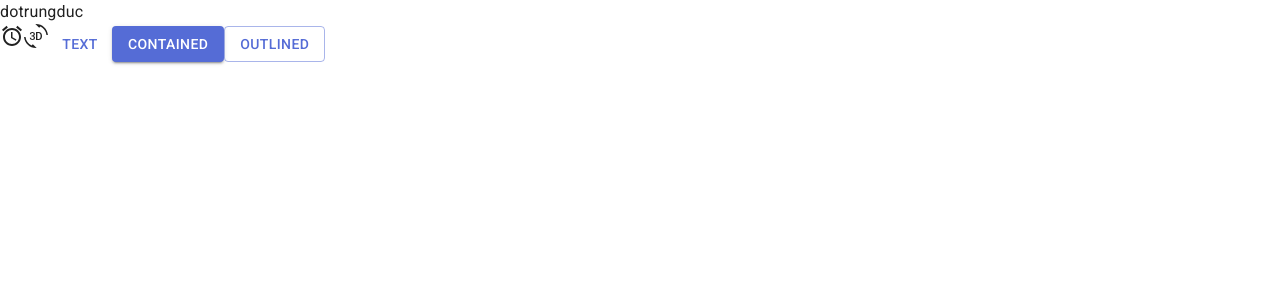
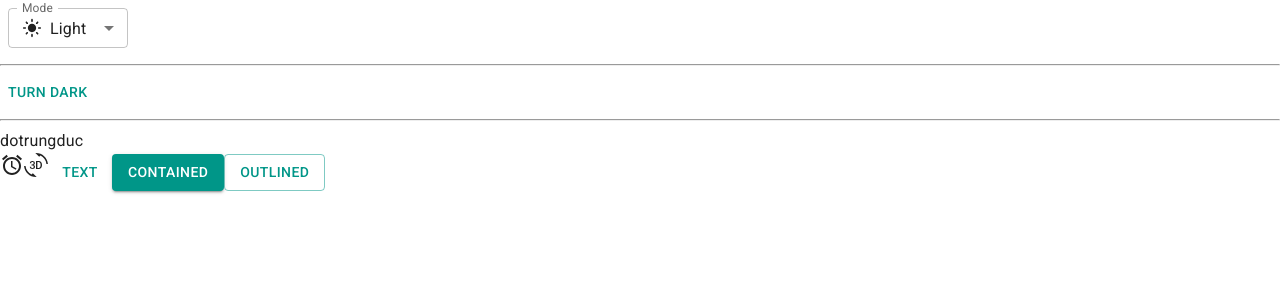
Before and after one commit to DucTrungDo/trello-webapp, a React (Vite) app: page / in a window 1280 px wide. Shown: the top 300 px of the page. Built offline with nearby package versions, Linux system fonts and the light colour scheme.

Commit message:
Config dark/light mode

```diff
--- a/src/App.jsx
+++ b/src/App.jsx
@@ -1,9 +1,76 @@
 import Button from '@mui/material/Button'
-import { AccessAlarm, ThreeDRotation } from '@mui/icons-material'
+import {
+  AccessAlarm,
+  ThreeDRotation,
+  LightMode,
+  DarkMode,
+  SettingsBrightness
+} from '@mui/icons-material'
+import { useColorScheme } from '@mui/material/styles'
+import InputLabel from '@mui/material/InputLabel'
+import MenuItem from '@mui/material/MenuItem'
+import FormControl from '@mui/material/FormControl'
+import Select from '@mui/material/Select'
+import Box from '@mui/material/Box'
+
+function SelectMode() {
+  const { mode, setMode } = useColorScheme()
+
+  const handleChange = (event) => {
+    const selectedMode = event.target.value
+    setMode(selectedMode)
+  }
+
+  return (
+    <FormControl sx={{ m: 1, minWidth: 120 }} size='small'>
+      <InputLabel id='label-select-dark-light-mode'>Mode</InputLabel>
+      <Select
+        labelId='label-select-dark-light-mode'
+        id='select-dark-light-mode'
+        value={mode}
+        label='Mode'
+        onChange={handleChange}
+      >
+        <MenuItem value='light'>
+          <div style={{ display: 'flex', alignItems: 'center', gap: '8px' }}>
+            <LightMode fontSize='small' /> Light
+          </div>
+        </MenuItem>
+        <MenuItem value='dark'>
+          <Box sx={{ display: 'flex', alignItems: 'center', gap: 1 }}>
+            <DarkMode fontSize='small' /> Dark
+          </Box>
+        </MenuItem>
+        <MenuItem value='system'>
+          <Box sx={{ display: 'flex', alignItems: 'center', gap: 1 }}>
+            <SettingsBrightness fontSize='small' /> System
+          </Box>
+        </MenuItem>
+      </Select>
+    </FormControl>
+  )
+}
+
+function ModeToggle() {
+  const { mode, setMode } = useColorScheme()
+  return (
+    <Button
+      onClick={() => {
+        setMode(mode === 'light' ? 'dark' : 'light')
+      }}
+    >
+      {mode === 'light' ? 'Turn dark' : 'Turn light'}
+    </Button>
+  )
+}
 
 function App() {
   return (
     <>
+      <SelectMode />
+      <hr />
+      <ModeToggle />
+      <hr />
       <div>dotrungduc</div>
       <AccessAlarm />
       <ThreeDRotation />
--- a/src/main.jsx
+++ b/src/main.jsx
@@ -2,14 +2,14 @@
 import { createRoot } from 'react-dom/client'
 import App from './App.jsx'
 import CssBaseline from '@mui/material/CssBaseline'
-import { ThemeProvider } from '@mui/material/styles'
+import { Experimental_CssVarsProvider as CssVarsProvider } from '@mui/material/styles'
 import theme from './theme'
 
 createRoot(document.getElementById('root')).render(
   <StrictMode>
-    <ThemeProvider theme={theme}>
+    <CssVarsProvider theme={theme}>
       <CssBaseline />
       <App />
-    </ThemeProvider>
+    </CssVarsProvider>
   </StrictMode>
 )
--- a/src/theme.js
+++ b/src/theme.js
@@ -1,17 +1,20 @@
-import { createTheme } from '@mui/material/styles'
-import { red } from '@mui/material/colors'
+import { experimental_extendTheme as extendTheme } from '@mui/material/styles'
+import { teal, deepOrange, cyan, orange } from '@mui/material/colors'
 
 // Create a theme instance.
-const theme = createTheme({
-  palette: {
-    primary: {
-      main: '#556cd6'
+const theme = extendTheme({
+  colorSchemes: {
+    light: {
+      palette: {
+        primary: teal,
+        secondary: deepOrange
+      }
     },
-    secondary: {
-      main: '#19857b'
-    },
-    error: {
-      main: red.A400
+    dark: {
+      palette: {
+        primary: cyan,
+        secondary: orange
+      }
     }
   }
 })
```
